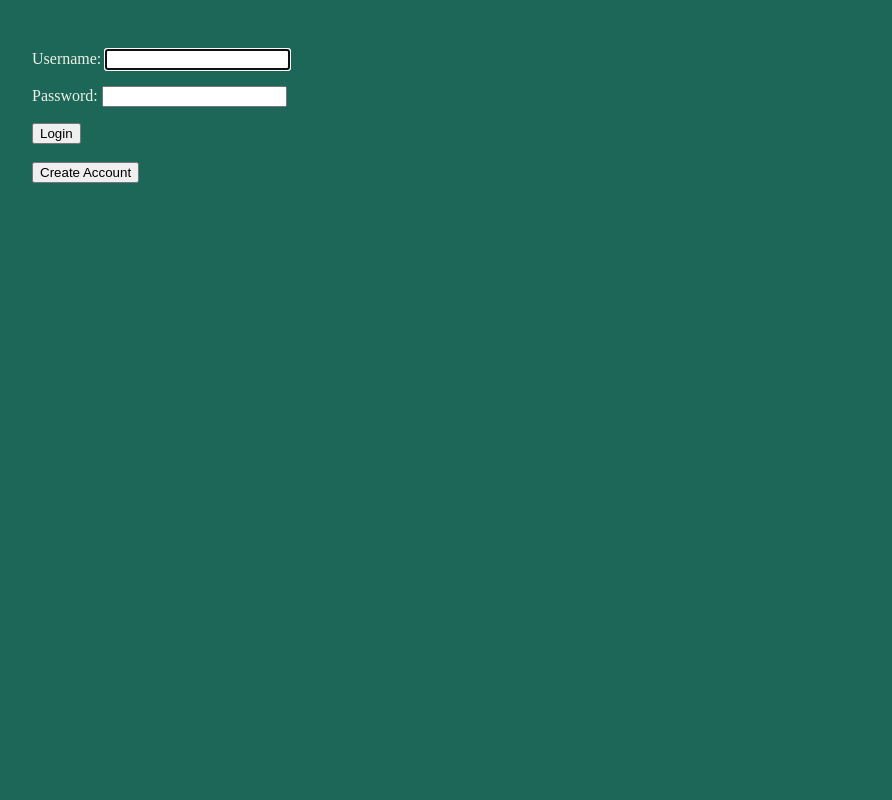
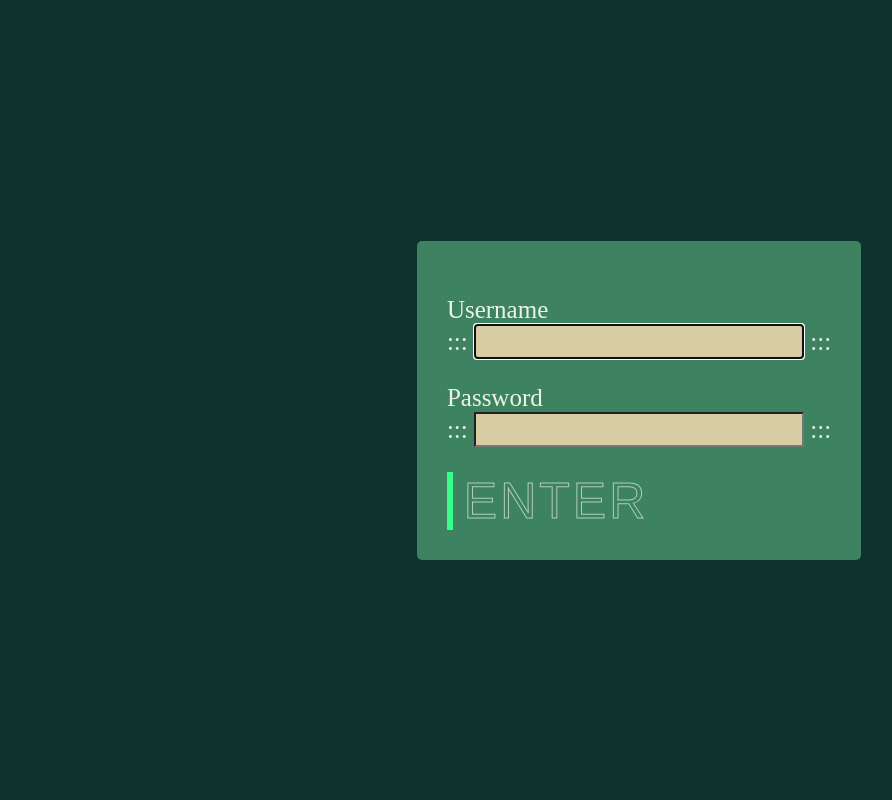
Before and after one commit to omanaz/ItCouldBeWorse, a Django app: page /login/ in a window 1280 px wide. Shown: the whole page, without its empty margins (1-893 px from the left). Run offline with Django 4.2, Linux system fonts and the light colour scheme.

Commit message:
added some nice modal and login css

```diff
--- a/compareApp/forms.py
+++ b/compareApp/forms.py
@@ -1,18 +1,44 @@
 from django import forms
 from . import models
-from django.contrib.auth.forms import UserCreationForm
+from django.contrib.auth.forms import UserCreationForm, AuthenticationForm
+from django.utils.safestring import mark_safe
 
 class UserUpdateForm(forms.ModelForm):
     class Meta:
         model = models.User
         fields = ['homeLong',"homeLat"]
 
+class LoginForm(AuthenticationForm):
+    username = forms.CharField(
+        widget=forms.TextInput(attrs={'autofocus': True, "autocomplete": 'off', 'id': "username"}),
+        label=mark_safe('Username<br>:::'),
+        help_text=':::'
+    )
+    password = forms.CharField(
+        widget=forms.PasswordInput(attrs={"autocomplete": 'off'}),
+        label=mark_safe('Password<br>:::'),
+        help_text=':::'
+    )
+
 
 class fullUser(UserCreationForm):
     #homeLong = forms.FloatField()
     #homeLat = forms.FloatField()
     #profilePicture = forms.ImageField()
-
     class Meta:
         model = models.User
         fields = ['username', 'password1', 'password2']
+
+    username = forms.CharField(
+        widget=forms.TextInput(attrs={'autofocus': True, "autocomplete": 'off', 'id': "username"}),
+        label=mark_safe('Username'),
+    )
+    password1 = forms.CharField(
+        widget=forms.PasswordInput(attrs={"autocomplete": 'off'}),
+        label=mark_safe('Password'),
+    )
+    password2 = forms.CharField(
+        widget=forms.PasswordInput(attrs={"autocomplete": 'off'}),
+        label=mark_safe('Password'),
+        help_text=mark_safe("<br>(Confirm)")
+    )
--- a/compareApp/static/CompareApp/default.css
+++ b/compareApp/static/CompareApp/default.css
@@ -3,7 +3,6 @@ Earth Background = #1C6758
 Earth Offcolor = #3D8361
 Tan Accent = #D6CDA4
 Offwhite = #EEF2E6
-
 */
 body{
     background-color: #1C6758;
--- /dev/null
+++ b/compareApp/static/CompareApp/login.css
@@ -0,0 +1,80 @@
+/*Color Guide
+Earth Background = #1C6758
+Earth Offcolor = #3D8361
+Tan Accent = #D6CDA4
+Offwhite = #EEF2E6
+*/
+/* === removing default button style ===*/
+.button {
+    margin: 0;
+    height: auto;
+    background: transparent;
+    padding: 0;
+    border: none;
+}
+/* button styling */
+.button {
+    --border-right: 6px;
+    --text-stroke-color: rgba(255,255,255,0.6);
+    --animation-color: #37FF8B;
+    --fs-size: 2em;
+    letter-spacing: 3px;
+    text-decoration: none;
+    font-size: var(--fs-size);
+    font-family: "Arial";
+    position: relative;
+    text-transform: uppercase;
+    color: transparent;
+    -webkit-text-stroke: 1px var(--text-stroke-color);
+}
+/* this is the text, when you hover on button */
+.hover-text {
+    position: absolute;
+    box-sizing: border-box;
+    content: attr(data-text);
+    color: var(--animation-color);
+    width: 0%;
+    inset: 0;
+    border-right: var(--border-right) solid var(--animation-color);
+    overflow: hidden;
+    transition: 0.5s;
+    -webkit-text-stroke: 1px var(--animation-color);
+}
+/* hover */
+.button:hover .hover-text {
+    width: 100%;
+    filter: drop-shadow(0 0 23px var(--animation-color))
+}
+#button2{
+    --animation-color: #37afff;
+}
+/* Modal Overlay*/
+.modal-container {
+    display: flex;
+    align-items: center;
+    justify-content: center;
+    position: fixed;
+    top: 0;
+    left: 0;
+    right: 0;
+    bottom: 0;
+    background-color: rgba(0, 0, 0, 0.5);
+}
+/* Modal itself/content*/
+.modal-content {
+    background-color: #3D8361;
+    padding: 30px;
+    border-radius: 5px;
+    font-size: 25px;
+    display: flex;
+    flex-direction: column;
+    align-items: left;
+}
+/* Form Inputs*/
+input {
+    background-color: #D6CDA4;
+    font-size: 25px;
+}
+label {
+    font-size: 25px;
+}
--- a/compareApp/templates/CompareApp/base.html
+++ b/compareApp/templates/CompareApp/base.html
@@ -5,8 +5,7 @@
     <title>{% block title %}Default Title{% endblock %}</title>
     {% load static %}
     <link rel="stylesheet" type="text/css" href="{% static 'compareApp/default.css' %}">
-    {% block headcontent%}
-    {%endblock%}
+    {% block styles %}{% endblock %}
   </head>
   <body> <!-- not yet implemented
     <header>
--- a/compareApp/templates/CompareApp/login.html
+++ b/compareApp/templates/CompareApp/login.html
@@ -1,13 +1,29 @@
 {% extends 'compareApp/base.html' %}
 {% block title %}It Can Get Worse{% endblock %}
+
+{% block styles %}
+  {% load static%}
+  <link rel="stylesheet" type="text/css" href="{% static 'compareApp/login.css' %}">
+{% endblock %}
 {% block content %}
+<div class="modal-container">
+  <div class="modal-content">
     <form method="post">
       {% csrf_token %}
       {{ form.as_p }}
-  <button type="submit">Login</button>
+      <button type = "submit" data-text="Awesome" class="button" >
+        <span class="actual-text">&nbsp;Enter&nbsp;</span>
+        <span class="hover-text" aria-hidden="true">&nbsp;Enter&nbsp;</span>
+      </button>
     </form>
-    <br>
+    {% if "LoginForm" in form %}
     <form action="{% url 'register' %}" method="get">
-    <button type="submit">Create Account</button>
+      <button type = "submit" data-text="Awesome" class="button" id="button2">
+        <span class="actual-text">&nbsp;Create&nbsp;</span>
+        <span class="hover-text" aria-hidden="true">&nbsp;Create&nbsp;</span>
+      </button>
     </form>
+    {% endif %}
+  </div>
+</div>
 {% endblock %}
--- a/compareApp/views.py
+++ b/compareApp/views.py
@@ -12,7 +12,7 @@ from compareApp.models import User
 # User: Login Register Change data Views
 def loginView(request):
     if request.method == 'POST':
-        form = AuthenticationForm(request, data=request.POST)
+        form = forms.LoginForm(request, data=request.POST)
         if form.is_valid():
             username = form.cleaned_data.get('username')
             password = form.cleaned_data.get('password')
@@ -21,7 +21,7 @@ def loginView(request):
                 login(request, user)
                 return redirect('earthView')
     else:
-        form = AuthenticationForm()
+        form = forms.LoginForm()
     return render(request, 'compareApp/login.html', {'form': form})
 class register(CreateView):
     model = User
@@ -85,7 +85,7 @@ def getData(request):
         # Get the hour-by-hour forecast data from the forecastHourly URL
         forecast_hourly_response = requests.get(forecast_hourly_url)
         forecast_hourly_data = forecast_hourly_response.json()
-        print(forecast_hourly_data)
+        #print(forecast_hourly_data)
         return {'forecast': forecast_data, 'forecast_hourly': forecast_hourly_data}
 
         data = response.json()
```
Lines whose indentation alone changed are shown as unchanged.
